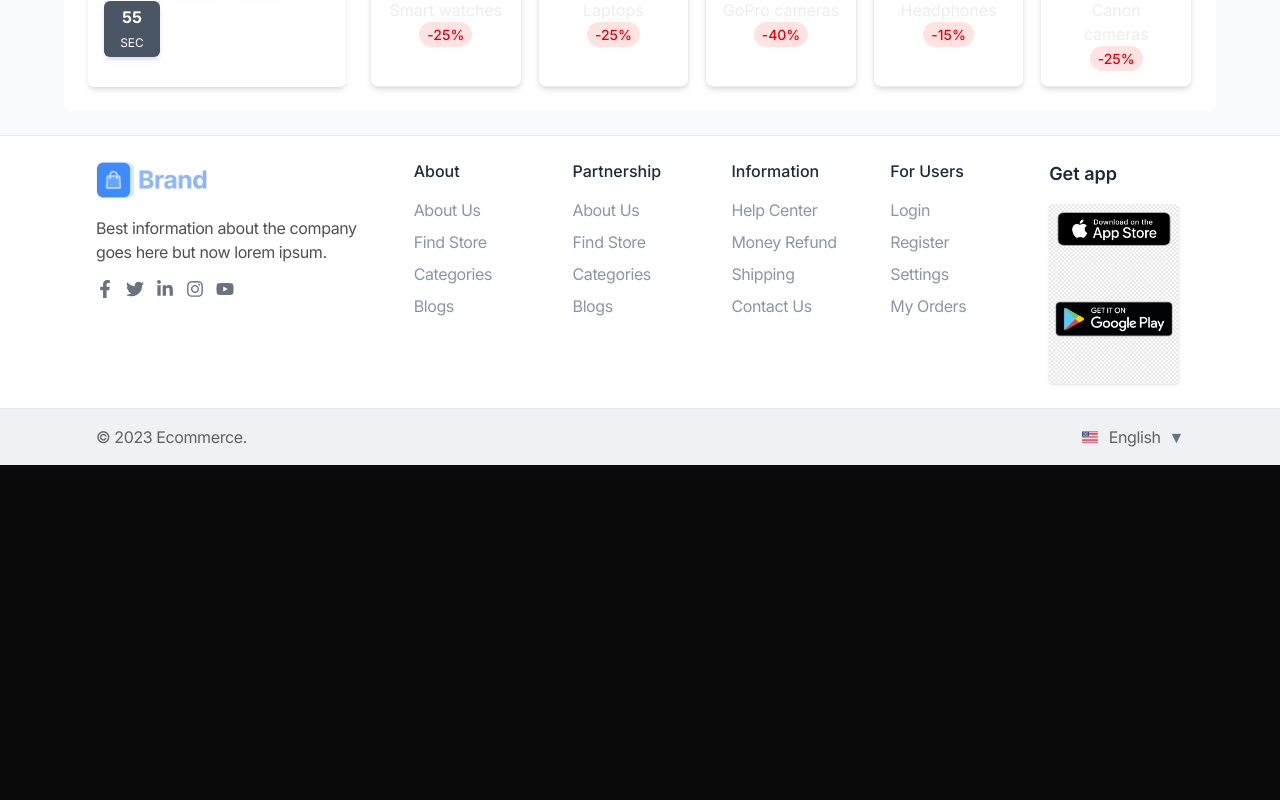
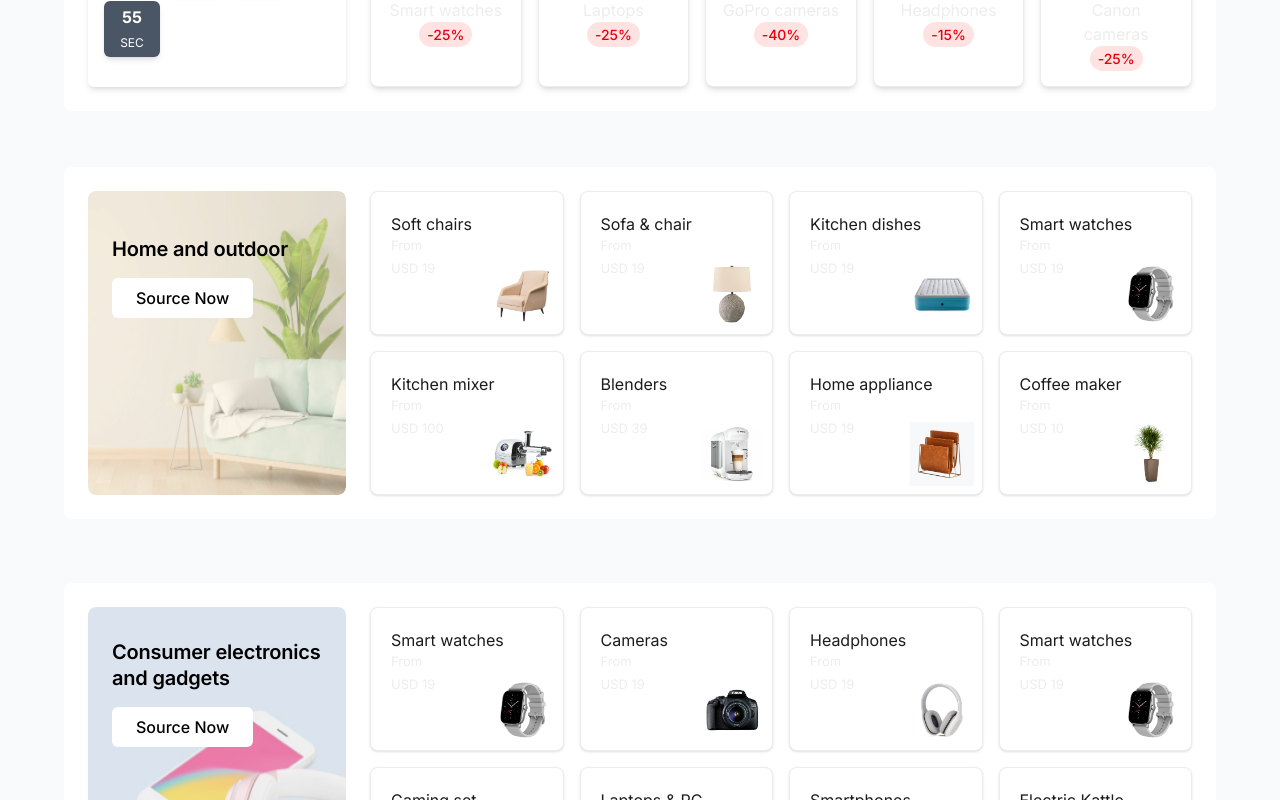
Before and after one commit to Muhammadtalha678/ecommerce-fullstack-design, a Next.js app in the folder frontend/: page / in a window 1280 px wide. Shown: the part 860-1660 px from the top of the page. Before the commit the page ends 1325 px from the top, so only its background shows below. Built offline with nearby package versions, Linux system fonts and the light colour scheme.

Commit message:
add the categories home section

```diff
--- a/frontend/src/app/(public)/page.tsx
+++ b/frontend/src/app/(public)/page.tsx
@@ -1,13 +1,36 @@
 import DealsSection from '@/components/home/DealSection/DealSection'
 import HeroSection from '@/components/home/HeroSection/HeroSection'
+import CategorySection from '@/components/home/HomeCategories/HomeCategories';
 import React from 'react'
 
 const HomePage = () => {
+    const category1_products = [
+        { name: 'Soft chairs', price: 'USD 19', image: '/images/cat11.jpg' },
+        { name: 'Sofa & chair', price: 'USD 19', image: '/images/cat14.jpg' },
+        { name: 'Kitchen dishes', price: 'USD 19', image: '/images/cat13.jpg' },
+        { name: 'Smart watches', price: 'USD 19', image: '/images/cat16.jpg' },
+        { name: 'Kitchen mixer', price: 'USD 100', image: '/images/cat17.jpg' },
+        { name: 'Blenders', price: 'USD 39', image: '/images/cat18.jpg' },
+        { name: 'Home appliance', price: 'USD 19', image: '/images/cat15.jpg' },
+        { name: 'Coffee maker', price: 'USD 10', image: '/images/cat12.jpg' },
+    ];
+    const category2_products = [
+        { name: 'Smart watches', price: 'USD 19', image: '/images/cat16.jpg' },
+        { name: 'Cameras', price: 'USD 19', image: '/images/deal-3.jpg' },
+        { name: 'Headphones', price: 'USD 19', image: '/images/cat21.jpg' },
+        { name: 'Smart watches', price: 'USD 19', image: '/images/cat16.jpg' },
+        { name: 'Gaming set', price: 'USD 100', image: '/images/deal-2.jpg' },
+        { name: 'Laptops & PC', price: 'USD 39', image: '/images/deal-4.jpg' },
+        { name: 'Smartphones', price: 'USD 19', image: '/images/cat22.jpg' },
+        { name: 'Electric Kattle', price: 'USD 10', image: '/images/cat23.jpg' },
+    ];
+
     return (
         <div>
             <HeroSection />
             <DealsSection />
-
+            <CategorySection catProds={category1_products} bannerImage="/images/category1-banner.png" bannerTitle="Home and outdoor" />
+            <CategorySection catProds={category2_products} bannerImage="/images/categor2-banner.png" bannerTitle="Consumer electronics and gadgets" />
         </div>
     )
 }
--- /dev/null
+++ b/frontend/src/components/home/HomeCategories/CategoryProductCard.tsx
@@ -0,0 +1,23 @@
+import React from 'react'
+import Image from 'next/image'
+const CategoryProductCard = ({ catProduct }: { catProduct: CatProd }) => {
+    return (
+        <div className="bg-white p-5 border rounded-lg shadow-sm hover:shadow-md transition flex flex-col justify-between relative h-36">
+
+            {/* Text Content (Top Left) */}
+            <div className='custom-font-regular'>
+                <p className="text-[16px] text-[#1C1C1C]">{catProduct.name}</p>
+                <span className="text[#8B96A5] text-[13px] block">From</span>
+                <span className="text[#8B96A5] text-[13px]">{catProduct.price}</span>
+            </div>
+
+            {/* Product Image (Bottom Right) */}
+            <div className="absolute bottom-2 right-2 w-16 h-16">
+                <Image src={catProduct.image} alt={catProduct.name} width={64} height={64} objectFit="contain" />
+            </div>
+
+        </div>
+    )
+}
+
+export default CategoryProductCard
--- /dev/null
+++ b/frontend/src/components/home/HomeCategories/HomeCategories.tsx
@@ -0,0 +1,47 @@
+import Image from 'next/image';
+import CategoryProductCard from './CategoryProductCard';
+import Button from '@/components/resuable/Button';
+
+const CategorySection = ({ catProds, bannerImage, bannerTitle }: {
+    catProds: CatProd[], bannerImage: string,
+    bannerTitle: string
+}) => {
+    console.log(bannerImage);
+
+    return (
+        <section className="bg-gray-50 px-4 sm:px-6 md:px-8 lg:px-12 xl:px-16 py-8">
+            <div className="bg-white p-6 grid grid-cols-1 lg:grid-cols-12 gap-6 items-stretch rounded-lg">
+
+                {/* Left Banner Section (Same Height as Product Grid) */}
+                <div className="lg:col-span-3 bg-gray-100 p-6 rounded-lg flex flex-col justify-center items-start relative overflow-hidden min-h-full">
+                    {/* Background Image */}
+                    <div className="absolute inset-0">
+                        <Image
+                            src={bannerImage}
+                            alt="Home and outdoor"
+                            layout="fill"
+                            // objectFit="cover"
+                            objectPosition="center"
+                            className="rounded-lg"
+                        />
+                    </div>
+                    {/* Overlay Content */}
+                    <div className="relative z-10 min-[1024px]:bottom-20 min-[1024px]:mt-7">
+                        <h2 className="text-[20px] leading-[26px] custom-font-semibold text-black">{bannerTitle}</h2>
+                        <Button bgColor='bg-white' buttonText='Source Now' hoverColor='bg-gray-100' textColor='text-black' />
+                    </div>
+                </div>
+
+                {/* Right Product Grid */}
+                <div className="lg:col-span-9 max-[430px]:grid-cols-1 grid grid-cols-2 sm:grid-cols-3 md:grid-cols-4 gap-4">
+                    {catProds.map((product, index) => (
+                        <CategoryProductCard catProduct={product} key={index + 1} />
+                    ))}
+                </div>
+
+            </div>
+        </section>
+    )
+}
+
+export default CategorySection
```
